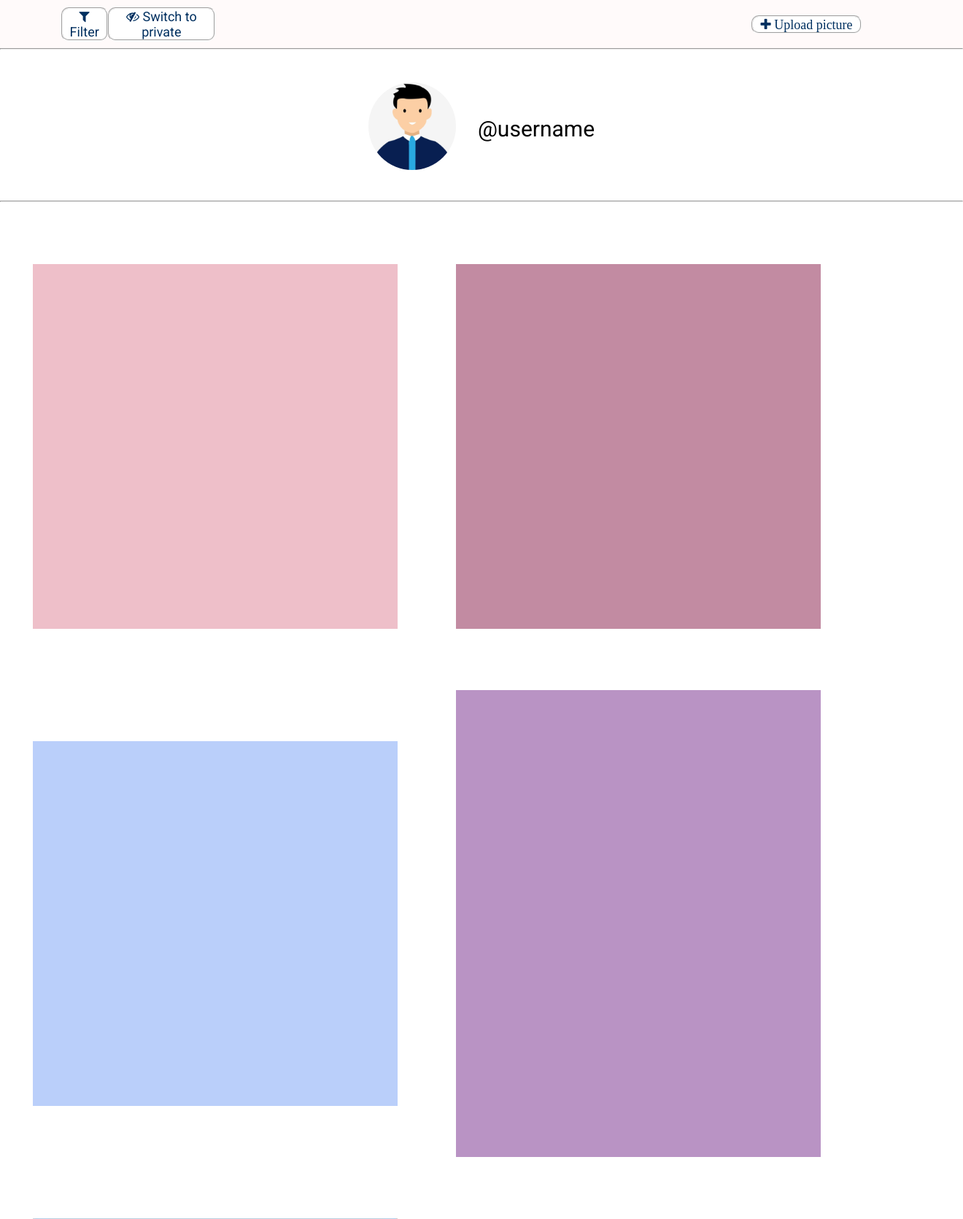
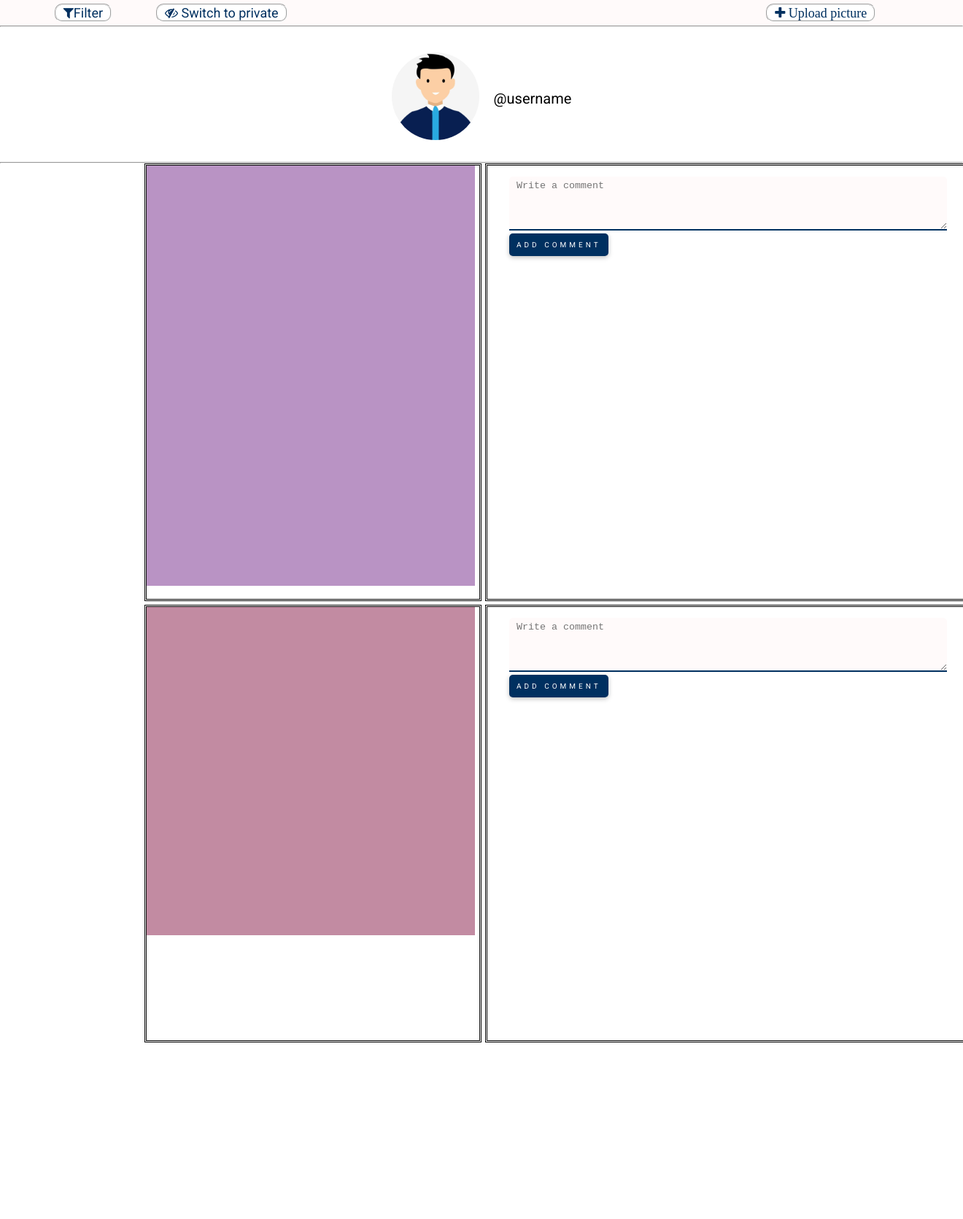
Before and after one commit to LilianaPopa-stud/Proiect-TW, a PHP site: page /user.html in a window 1320 px wide. Shown: the part 95-1766 px from the top of the page at 73% size. After the commit the page ends 1524 px from the top, so only its background shows below. Run offline with PHP 8.4, Linux system fonts and the light colour scheme; some web fonts are replaced.

Commit message:
in progress

```diff
--- /dev/null
+++ b/comment.css
@@ -0,0 +1,62 @@
+.container-comm{
+    width: 650px;
+    height: 200px;
+	background:transparent;
+
+}
+
+.comment {
+	display: block;
+	transition: all 1s;
+}
+
+.container-comm textarea {
+	width: 600px;
+    height: 80%;
+	border: none;
+	background: snow;
+	padding: 5px 10px;
+	border-radius: 5px 5px 0px 0px;
+	border-bottom: 2px solid #003060;
+	transition: all 0.5s;
+	margin-top: 15px;
+}
+
+button.primaryContained {
+	background: #003060;
+	color: #fff;
+	padding: 10px 10px;
+	border: none;
+	margin-top: 0px;
+	cursor: pointer;
+	text-transform: uppercase;
+	letter-spacing: 4px;
+	box-shadow: 0px 2px 6px 0px rgba(0, 0, 0, 0.25);
+	transition: 1s all;
+	font-size: 10px;
+	border-radius: 5px;
+}
+
+button.primaryContained:hover {
+	background: gray;
+}
+
+@media screen and (max-width: 450px) {
+    .container-comm{
+        width: 200px;
+        height: 100px;
+        background:transparent;
+
+    }
+    .container-comm textarea {
+        width: 150px;
+        height: 80%;
+        border: none;
+        background: snow;
+        padding: 5px 10px;
+        border-radius: 5px 5px 0px 0px;
+        border-bottom: 2px solid #003060;
+        transition: all 0.5s;
+        margin-top: 15px;
+    }
+}
--- a/styleUser.css
+++ b/styleUser.css
@@ -17,20 +17,41 @@ body {
     gap: 30px;
     font-size: 30px;
 }
+
 .gallery{
-    display: flex;
-    flex-wrap: wrap;
-    padding: 5px;
-    justify-content: left;
-    margin-top: 40px;
-    align-items: center;
+  display: grid;
+  grid-template-columns: 50% 50%;
+  grid-template-rows: repeat(auto-fit);
+  gap: 5px;
 }
 
-.item{
-    margin: 40px;
-    flex: 33.33%;
-    width: 500px;
-    height: auto;
+.column1{
+ grid-column-start: 1;
+ grid-column-end: 1;
+ align-items: center;
+ margin-left: 40%;
+}
+.column2{
+  grid-column-start: 2;
+  grid-column-end: 2;
+  align-items: center;
+ }
+ .row-gallery{
+  height: 600px;
+  align-items: center;
+  border-style: double;
+
+ }
+.photo{
+  grid-column-start: 1;
+  grid-column-end: 1;
+  width: 500px;
+  height: fit-content;
+  max-height: 600px;
+}
+.comments{
+  grid-column-start: 2;
+  grid-column-end: 2;
 }
 .wrapper {
   display: grid;
@@ -80,7 +101,8 @@ button:hover{
 	z-index: -1;
 }
 /* Responsive layout */
-@media screen and (max-width: 1000px) {
+
+@media screen and (max-width: 1700px) {
     .column {
       flex: 50%;
       max-width: 50%;
@@ -99,7 +121,12 @@ button:hover{
     gap: 20px;
     font-size: 20px;
 }
-
+.column1{
+  grid-column-start: 1;
+  grid-column-end: 1;
+  align-items: center;
+  margin-left: 40%;
+ }
 .item{
 margin: 10%;
 flex: 33.33%;
@@ -126,6 +153,193 @@ button{
 
   padding: 5px;
   align-items: center;
+}
+.photo{
+  grid-column-start: 1;
+  grid-column-end: 1;
+  width: 450px;
+  height: fit-content;
+  max-height: 600px;
+}
+  }
+  @media screen and (max-width: 1500px) {
+    .column {
+      flex: 50%;
+      max-width: 50%;
+    }
+    .container {
+      margin: 50px auto;
+      width: 500px;
+      height: 80px;
+  }
+  .content{
+    display: flex;
+    margin-top: 10px;
+    justify-content:center;
+    padding: 25px;
+    align-items: center;
+    gap: 20px;
+    font-size: 20px;
+}
+.column1{
+  grid-column-start: 1;
+  grid-column-end: 1;
+  align-items: center;
+  margin-left: 30%;
+ }
+.item{
+margin: 10%;
+flex: 33.33%;
+width: 400px;
+height: auto;
+margin: 10px;
+}
+button{
+  font-size: 18px;
+  border-radius: 10px;
+  border-style:groove;
+  color:#003060;
+  padding-left: 10px;
+  padding-right: 10px;
+  background-color: white;
+  border-color: whitesmoke;
+  font-family: 'Roboto';
+}
+.wrapper {
+  display: grid;
+  background-color: snow;
+  grid-template-columns: 1fr 2fr 4fr 8fr 3.8fr ;
+  padding-bottom: 5px;
+
+  padding: 5px;
+  align-items: center;
+}
+.photo{
+  grid-column-start: 1;
+  grid-column-end: 1;
+  width: 450px;
+  height: fit-content;
+  max-height: 600px;
+}
+  }
+  @media screen and (max-width: 1250px) {
+    .column {
+      flex: 50%;
+      max-width: 50%;
+    }
+    .container {
+      margin: 50px auto;
+      width: 500px;
+      height: 80px;
+  }
+  .content{
+    display: flex;
+    margin-top: 10px;
+    justify-content:center;
+    padding: 25px;
+    align-items: center;
+    gap: 20px;
+    font-size: 20px;
+}
+.column1{
+  grid-column-start: 1;
+  grid-column-end: 1;
+  align-items: center;
+  margin-left: 20%;
+ }
+.item{
+margin: 10%;
+flex: 33.33%;
+width: 400px;
+height: auto;
+margin: 10px;
+}
+button{
+  font-size: 18px;
+  border-radius: 10px;
+  border-style:groove;
+  color:#003060;
+  padding-left: 10px;
+  padding-right: 10px;
+  background-color: white;
+  border-color: whitesmoke;
+  font-family: 'Roboto';
+}
+.wrapper {
+  display: grid;
+  background-color: snow;
+  grid-template-columns: 1fr 2fr 4fr 8fr 3.8fr ;
+  padding-bottom: 5px;
+
+  padding: 5px;
+  align-items: center;
+}
+.photo{
+  grid-column-start: 1;
+  grid-column-end: 1;
+  width: 450px;
+  height: fit-content;
+  max-height: 600px;
+}
+  }
+  @media screen and (max-width: 1150px) {
+    .column {
+      flex: 50%;
+      max-width: 50%;
+    }
+    .container {
+      margin: 50px auto;
+      width: 500px;
+      height: 80px;
+  }
+  .content{
+    display: flex;
+    margin-top: 10px;
+    justify-content:center;
+    padding: 25px;
+    align-items: center;
+    gap: 20px;
+    font-size: 20px;
+}
+.column1{
+  grid-column-start: 1;
+  grid-column-end: 1;
+  align-items: center;
+  margin-left: 10%;
+ }
+.item{
+margin: 10%;
+flex: 33.33%;
+width: 400px;
+height: auto;
+margin: 10px;
+}
+button{
+  font-size: 18px;
+  border-radius: 10px;
+  border-style:groove;
+  color:#003060;
+  padding-left: 10px;
+  padding-right: 10px;
+  background-color: white;
+  border-color: whitesmoke;
+  font-family: 'Roboto';
+}
+.wrapper {
+  display: grid;
+  background-color: snow;
+  grid-template-columns: 1fr 2fr 4fr 8fr 3.8fr ;
+  padding-bottom: 5px;
+
+  padding: 5px;
+  align-items: center;
+}
+.photo{
+  grid-column-start: 1;
+  grid-column-end: 1;
+  width: 400px;
+  height: fit-content;
+  max-height: 600px;
 }
   }
 @media screen and (max-width: 450px) {
@@ -168,6 +382,12 @@ button{
         gap: 20px;
         font-size: 20px;
     }
+    .gallery{
+      display: grid;
+      grid-template-columns: 100%;
+      grid-template-rows: repeat(auto-fit);
+      gap: 5px;
+    }
 
 .item{
     margin: 10%;
@@ -200,6 +420,17 @@ button{
 
   padding: 5px;
   align-items: center;
+}
+.photo{
+  grid-column-start: 1;
+  grid-column-end: 1;
+  width: 300px;
+  height: fit-content;
+  max-height: 400px;
+}
+.comments{
+  grid-column-start: 1;
+  grid-column-end: 1;
 }
 
 }
--- a/user.html
+++ b/user.html
@@ -7,6 +7,7 @@
     <link rel="stylesheet" href="https://cdnjs.cloudflare.com/ajax/libs/font-awesome/4.7.0/css/font-awesome.min.css">
     <link rel="stylesheet" href="style.css" />
     <link rel="stylesheet" href="styleUser.css" />
+    <link rel="stylesheet" href="comment.css" />
     <link href="http://fonts.cdnfonts.com/css/cooper-black" rel="stylesheet">
     <link href='https://fonts.googleapis.com/css?family=Roboto' rel='stylesheet'>
     <title>TW</title>
@@ -26,8 +27,9 @@
             <div class="btn1"> <button><i class="fa fa-filter"></i>Filter </i> </button></div>
             <div class="btn2"> <button><i class="fa fa-eye-slash"></i> Switch to private </i> </button></div>
             <div class="btn3"> <input type="file" name="file" id="file" class="myclass" />
-                <button> <label for="file"> <i class="fa fa-plus"> Upload picture </i>  </label></button></div>
-    </div>
+                <button> <label for="file"> <i class="fa fa-plus"> Upload picture </i> </label></button>
+            </div>
+        </div>
 
     </section>
     <hr>
@@ -39,20 +41,77 @@
             @username
         </div>
     </section>
-    <section>
-        <hr>
-        <div class="gallery">
-            <div>
-                <figure><img class="item" src="./pics/swatch1.jpeg" alt=""> </figure>
+    <hr>
+    <main class="gallery">
+        <div class="column1">
+            <div class="row-gallery"> <img class="photo" src="./pics/swatch4.jpeg"> </div>
+        </div>
+        <div class="column2">
+            <div class="row-gallery">
+                <section id="app">
+                    <div class="container-comm">
+                        <div class="row">
+                            <div class="col-6">
+                                <div class="comment">
+                                    <p v-for="items in item" v-text="items"></p>
+                                </div>
+                                <!--End comment-->
+                            </div>
+                            <!--End Col-->
+                        </div>
+                        <!--End row-->
+                        <div class="row">
+                            <div class="col-6">
+                                <textarea type="text" class="input" placeholder="Write a comment" v-model="newItem"
+                                    @keyup.enter="addItem()"></textarea>
+                                <button v-on:click="addItem()" class='primaryContained float-right' type="submit">Add
+                                    comment</button>
+                            </div>
+                            <!--end col-->
+                        </div>
+                        <!--End row-->
+                    </div>
+                    <!--End Container-->
+                </section>
+                <!--end app-->
             </div>
-            <div> <a href=""><img class="item" src="./pics/swatch2.jpeg" alt=""> </a> </div>
-            <div> <img class="item" src="./pics/swatch3.jpeg" alt=""> </div>
-            <div> <img class="item" src="./pics/swatch4.jpeg" alt=""> </div>
-            <div> <img class="item" src="./pics/swatch5.jpg" alt=""> </div>
-            <div> <img class="item" src="./pics/swatch2.jpeg" alt=""> </div>
-            <div> <img class="item" src="./pics/swatch6.jpeg" alt=""> </div>
         </div>
-    </section>
+
+        <div class="column1">
+            <div class="row-gallery"> <img class="photo" src="./pics/swatch2.jpeg"> </div>
+        </div>
+        <div class="column2">
+            <div class="row-gallery">
+                <section id="app">
+                    <div class="container-comm">
+                        <div class="row">
+                            <div class="col-6">
+                                <div class="comment">
+                                    <p v-for="items in item" v-text="items"></p>
+                                </div>
+                                <!--End comment-->
+                            </div>
+                            <!--End Col-->
+                        </div>
+                        <!--End row-->
+                        <div class="row">
+                            <div class="col-6">
+                                <textarea type="text" class="input" placeholder="Write a comment" v-model="newItem"
+                                    @keyup.enter="addItem()"></textarea>
+                                <button v-on:click="addItem()" class='primaryContained float-left' type="submit">Add
+                                    comment</button>
+                            </div>
+                            <!--end col-->
+                        </div>
+                        <!--End row-->
+                    </div>
+                    <!--End Container-->
+                </section>
+                <!--end app-->
+            </div>
+        </div>
+
+    </main>
 
 
 </body>
```
